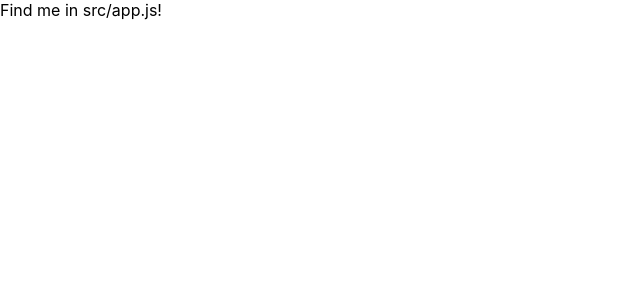
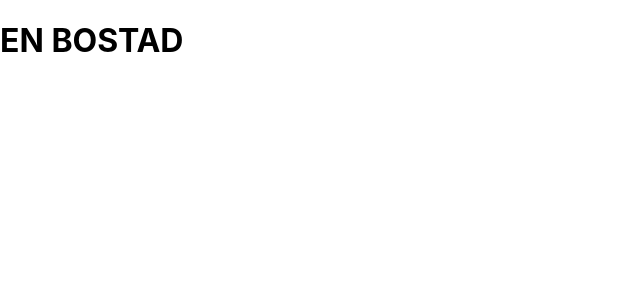
Before and after one commit to Andrea-Osmar/Final-Project-Frontend, a React (Create React App) app: page / in a window 1280 px wide. Shown: the top 300 px of the page, without its empty margins (0-640 px from the left). Built offline with nearby package versions, Linux system fonts and the light colour scheme.

Commit message:
started project

```diff
--- a/package.json
+++ b/package.json
@@ -12,7 +12,8 @@
     "eslint-plugin-react-hooks": "^2.3.0",
     "react": "^16.12.0",
     "react-dom": "^16.12.0",
-    "react-scripts": "^3.3.0"
+    "react-scripts": "^3.3.0",
+    "save": "^2.4.0"
   },
   "scripts": {
     "start": "react-scripts start",
--- a/public/index.html
+++ b/public/index.html
@@ -13,7 +13,7 @@
       work correctly both with client-side routing and a non-root public URL.
       Learn how to configure a non-root public URL by running `npm run build`.
     -->
-    <title>Technigo React App</title>
+    <title>En Bostad</title>
   </head>
 
   <body>
--- a/src/App.js
+++ b/src/App.js
@@ -3,7 +3,7 @@ import React from 'react'
 export const App = () => {
   return (
     <div>
-      Find me in src/app.js!
+      <h1> EN BOSTAD </h1>
     </div>
   )
 }
```
Also changed, not shown: 1 other file (tests, documents, lock files or other folders).
